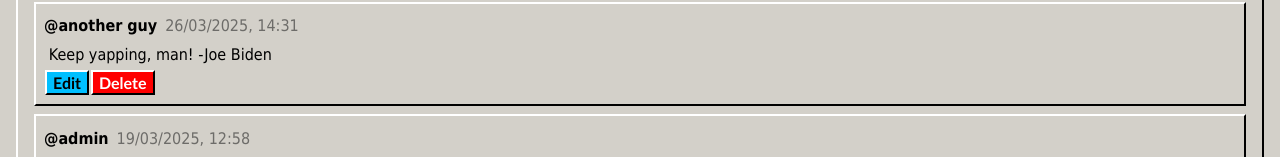
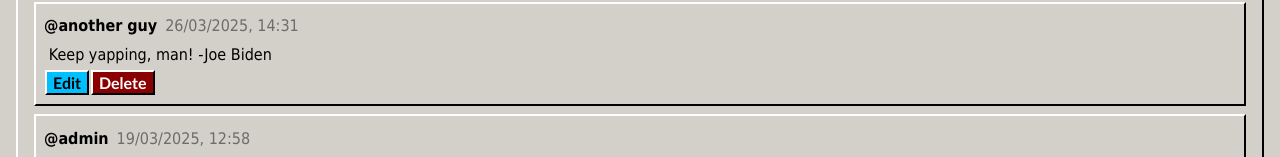
Before and after one commit to carlham/YAPPER2, a React (Create React App) app in the folder frontend/: page / in a window 1280 px wide. In both pictures the pointer is over the button 122 px from the left and 202 px from the top of the page. Shown: the part 120-277 px from the top of the page. Built offline with nearby package versions, Linux system fonts and the light colour scheme.

Commit message:
Updated hover effects

```diff
--- a/frontend/src/App.css
+++ b/frontend/src/App.css
@@ -286,6 +286,14 @@ main:has(form) {
   background-color: #00BFFF;
 }
 
+.deleteYap:hover {
+  background-color: darkred;
+}
+
+.editYap:hover {
+  background-color: #0080FF;
+}
+
 /* Windows 98 Scrollbar with some modification, from: https://gist.github.com/Dakedres/0ccda599648833a1c2f65d3967aa131b */
 
 body *::-webkit-scrollbar {
```
